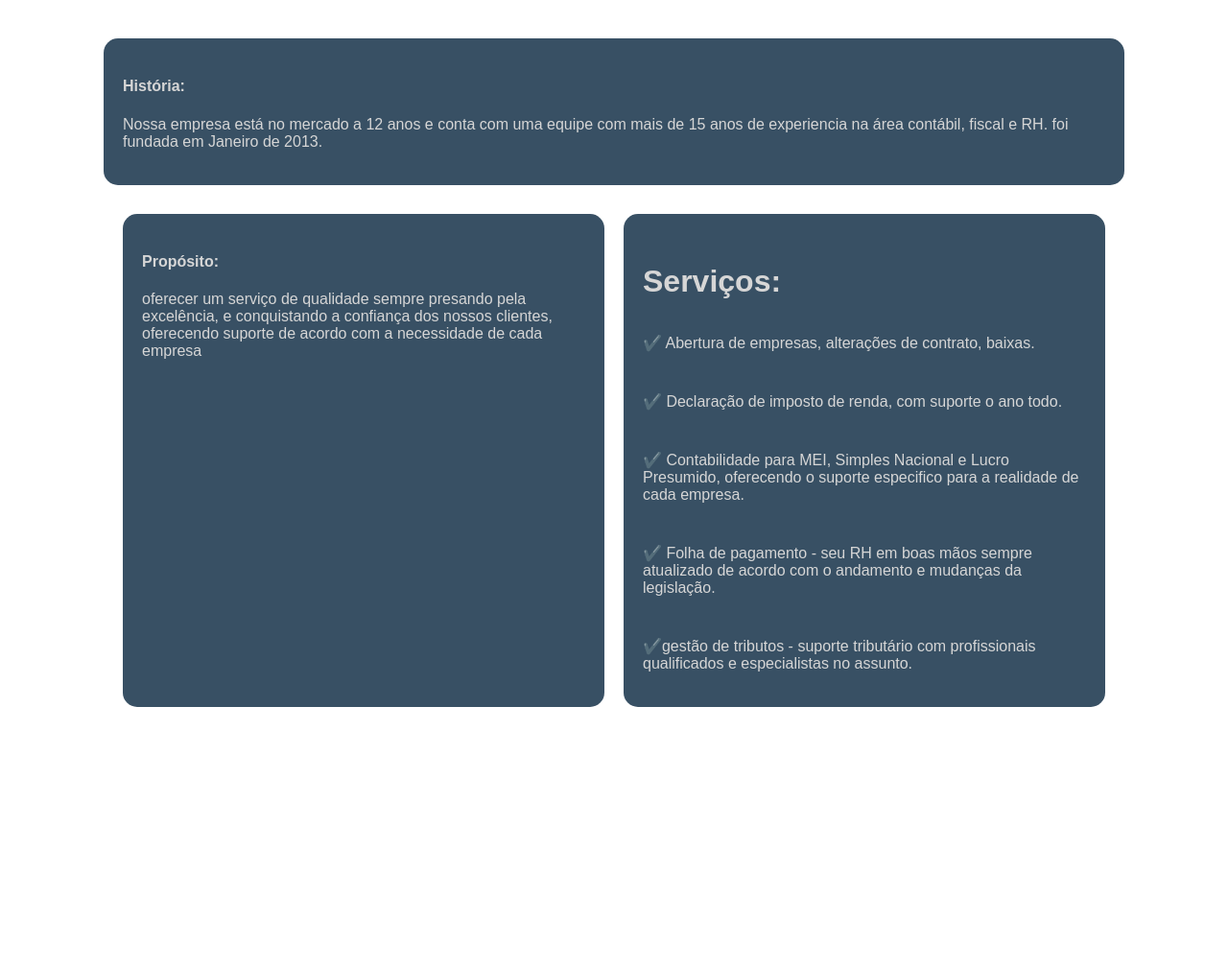
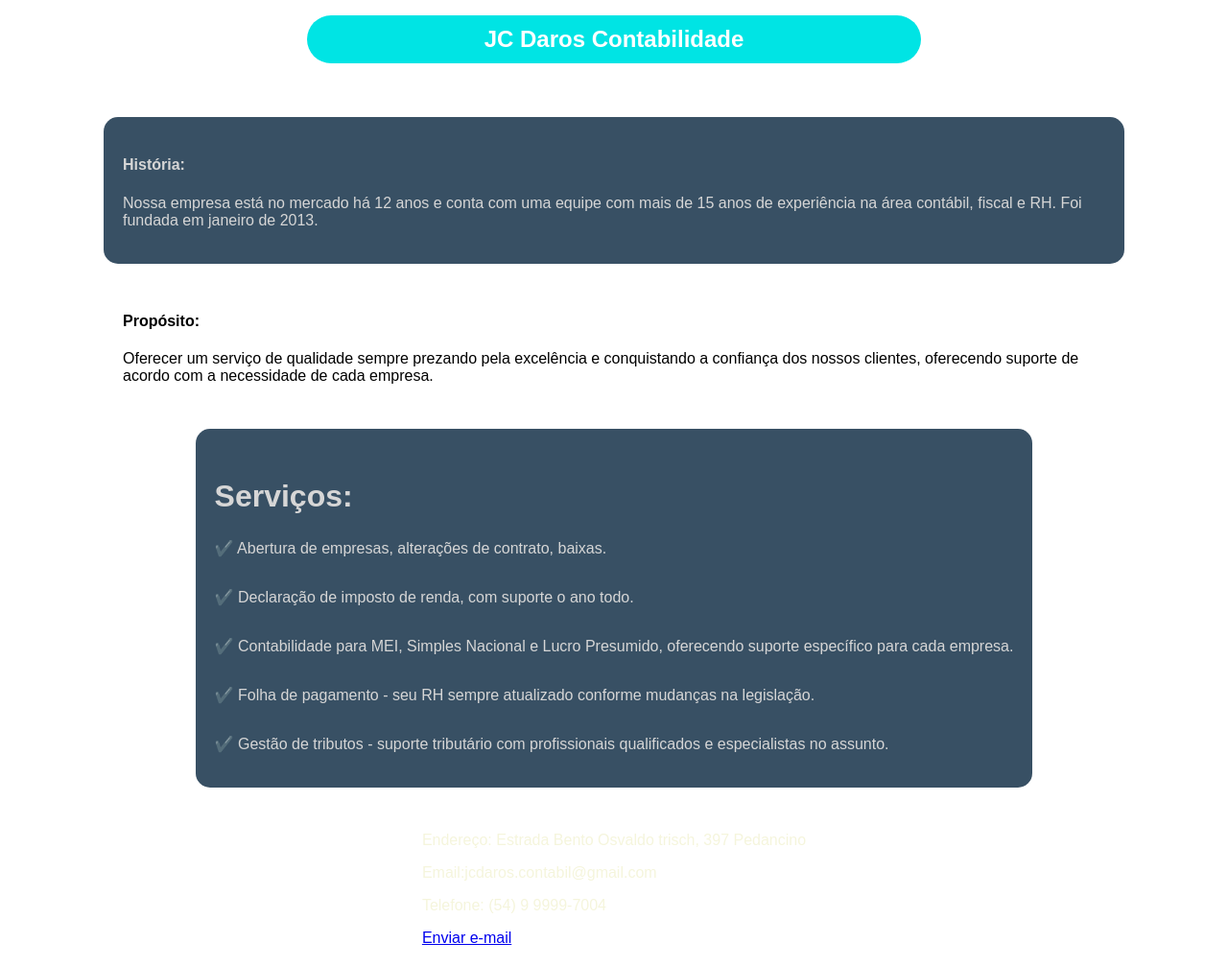
Before and after one commit to Shadowzinqui/jcdaros, a plain HTML site: page index.html in a window 1280 px wide. Shown: the whole page at 96% size. Before the commit the page ends 800 px from the top, so only its background shows below. Drawn offline with Linux system fonts and the light colour scheme; a script that the page names is missing.

Commit message:
Update index.html

```diff
--- a/index.html
+++ b/index.html
@@ -4,48 +4,56 @@
     <meta charset="UTF-8" />
     <meta name="viewport" content="width=device-width, initial-scale=1.0" />
     <title>JC Daros Contabilidade</title>
+    <link rel="stylesheet" href="style.css" />
   </head>
-  <link rel="stylesheet" href="style.css" />
   <body>
     <header>
+      <h1 id="titulo">JC Daros Contabilidade</h1>
     </header>
+    <!-- historia abaixo -->
     <div id="container">
       <div class="divhistoria">
         <h4>História:</h4>
         <p id="historiaescrita">
-          Nossa empresa está no mercado a 12 anos e conta com uma equipe com
-          mais de 15 anos de experiencia na área contábil, fiscal e RH. foi
-          fundada em Janeiro de 2013.
+          Nossa empresa está no mercado há 12 anos e conta com uma equipe com
+          mais de 15 anos de experiência na área contábil, fiscal e RH. Foi
+          fundada em janeiro de 2013.
+        </p>
+        <!-- proposito abaixo -->
+      </div>
+      <div class="divproposito">
+        <h4>Propósito:</h4>
+        <p>
+          Oferecer um serviço de qualidade sempre prezando pela excelência e
+          conquistando a confiança dos nossos clientes, oferecendo suporte de
+          acordo com a necessidade de cada empresa.
         </p>
       </div>
-      <div id="propositoservicos">
-        <div class="classproposito">
-          <h4>Propósito:</h4>
-          <p>
-            oferecer um serviço de qualidade sempre presando pela excelência, e
-            conquistando a confiança dos nossos clientes, oferecendo suporte de
-            acordo com a necessidade de cada empresa
-          </p>
-        </div>
+
+      <!-- Serviços abaixo -->
       <div id="servicos">
-          <div id="textoservico">
         <h3 id="servicoh3">Serviços:</h3>
         <p>✔️ Abertura de empresas, alterações de contrato, baixas.</p>
         <p>✔️ Declaração de imposto de renda, com suporte o ano todo.</p>
         <p>
           ✔️ Contabilidade para MEI, Simples Nacional e Lucro Presumido,
-              oferecendo o suporte especifico para a realidade de cada empresa.
+          oferecendo suporte específico para cada empresa.
         </p>
         <p>
-              ✔️ Folha de pagamento - seu RH em boas mãos sempre atualizado de
-              acordo com o andamento e mudanças da legislação.
+          ✔️ Folha de pagamento - seu RH sempre atualizado conforme mudanças na
+          legislação.
         </p>
         <p>
-              ✔️gestão de tributos - suporte tributário com profissionais
+          ✔️ Gestão de tributos - suporte tributário com profissionais
           qualificados e especialistas no assunto.
         </p>
       </div>
-        </div>
+      <!-- contato abaixo -->
+      <div style="color: beige">
+        <p>Endereço: Estrada Bento Osvaldo trisch, 397 Pedancino</p>
+        <p>Email:jcdaros.contabil@gmail.com</p>
+        <p>Telefone: (54) 9 9999-7004</p>
+        <a href="mailto:micael.gomes.costa.filho@gmail.com">Enviar e-mail</a>
       </div>
     </div>
 
```
Lines whose indentation alone changed are shown as unchanged.
